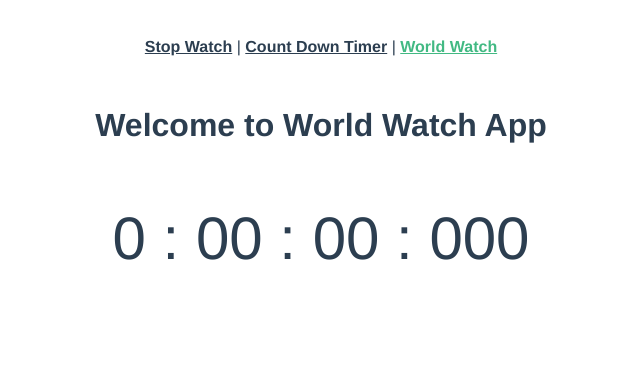
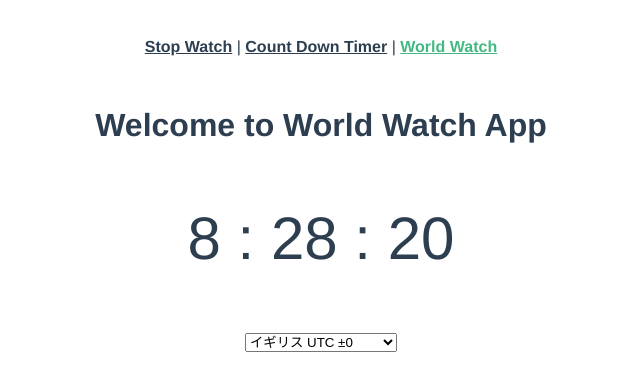
Before and after one commit to Taurin190/vue-stopwatch, a Vue app: page /watch in a window 1280 px wide. Shown: the top 390 px of the page, without its empty margins (319-959 px from the left). Built offline with nearby package versions, Linux system fonts and the light colour scheme.

Commit message:
add world watch logic

```diff
--- a/src/components/TimerDisplay.vue
+++ b/src/components/TimerDisplay.vue
@@ -1,17 +1,24 @@
 <template>
 <div>
     <p :class="{watch : isLarge}">
-        {{ hours }} :
+        {{ hours}} :
         {{ minutes | zeroPad }} :
-        {{ seconds | zeroPad}} :
-        {{ milliSeconds | zeroPad(3)}}
+        {{ seconds | zeroPad}}
+        <span v-if="showMilliSeconds"> : {{ milliSeconds | zeroPad(3)}}</span>
     </p>
 </div>
 </template>
 <script>
 export default {
     name: 'TimerDisplay',
-    props: ["time", "isLarge"],
+    props: {
+        time: Number,
+        isLarge: Boolean,
+        showMilliSeconds: {
+            type: Boolean,
+            default: true
+        }
+    },
     computed: {
       hours() {
           return Math.floor(this.time / 1000 / 60 / 60);
--- a/src/components/WorldWatch.vue
+++ b/src/components/WorldWatch.vue
@@ -1,14 +1,24 @@
 <template>
   <div>
-      <h1>{{ msg }}</h1>
-      <TimerDisplay :time="time" :isLarge="true" />
+      <h1 >{{ msg }}</h1>
+      <TimerDisplay v-on:load="start" :time="time" :isLarge="true" :showMilliSeconds="false" />
+      <select name="timezone" v-model="selected">
+          <option
+          v-for="(timeDiff, country) in timezones"
+          :key="country"
+          :value="timeDiff">{{ country }} UTC
+          <span v-if="timeDiff > 0">+{{ timeDiff }}</span>
+          <span v-else-if="timeDiff < 0">{{ timeDiff}}</span>
+          <span v-else>±{{ timeDiff}}</span>
+          </option>
+      </select>
   </div>
 </template>
 <script>
 import TimerDisplay from '@/components/TimerDisplay.vue'
 
 export default {
-  name: 'StopWatch',
+  name: 'WorldWatch',
   props: {
     msg: String
   },
@@ -17,8 +27,37 @@ export default {
   },
   data () {
       return {
-          time: 0
+          time: 0,
+          selected: 0,
+          timeDifference: 0,
+          timezones: {
+              "イギリス": 0,
+              "フランス": 1,
+              "インド": 3.5,
+              "シンガポール": 8,
+              "日本": 9,
+              "シカゴ": -6
+          }
     }
+  },
+  mounted: function(){
+      this.start()
+  },
+  methods: {
+      start: function () {
+          var vm = this;
+          vm.isRunning = true;
+          vm.time = Date.now() + vm.selected * (1000 * 60 * 60);
+          (function loop(){
+              vm.time = Date.now() % (1000 * 60 * 60 * 24);
+              vm.time += vm.selected * (1000 * 60 * 60);
+              if (vm.time < 0) {
+                  vm.time += 1000 * 60 * 60 * 24;
+              }
+              vm.time = vm.time % (1000 * 60 * 60 * 24)
+              vm.animateFrame = requestAnimationFrame(loop);
+          }());
+      }
   },
   computed: {
 
```
